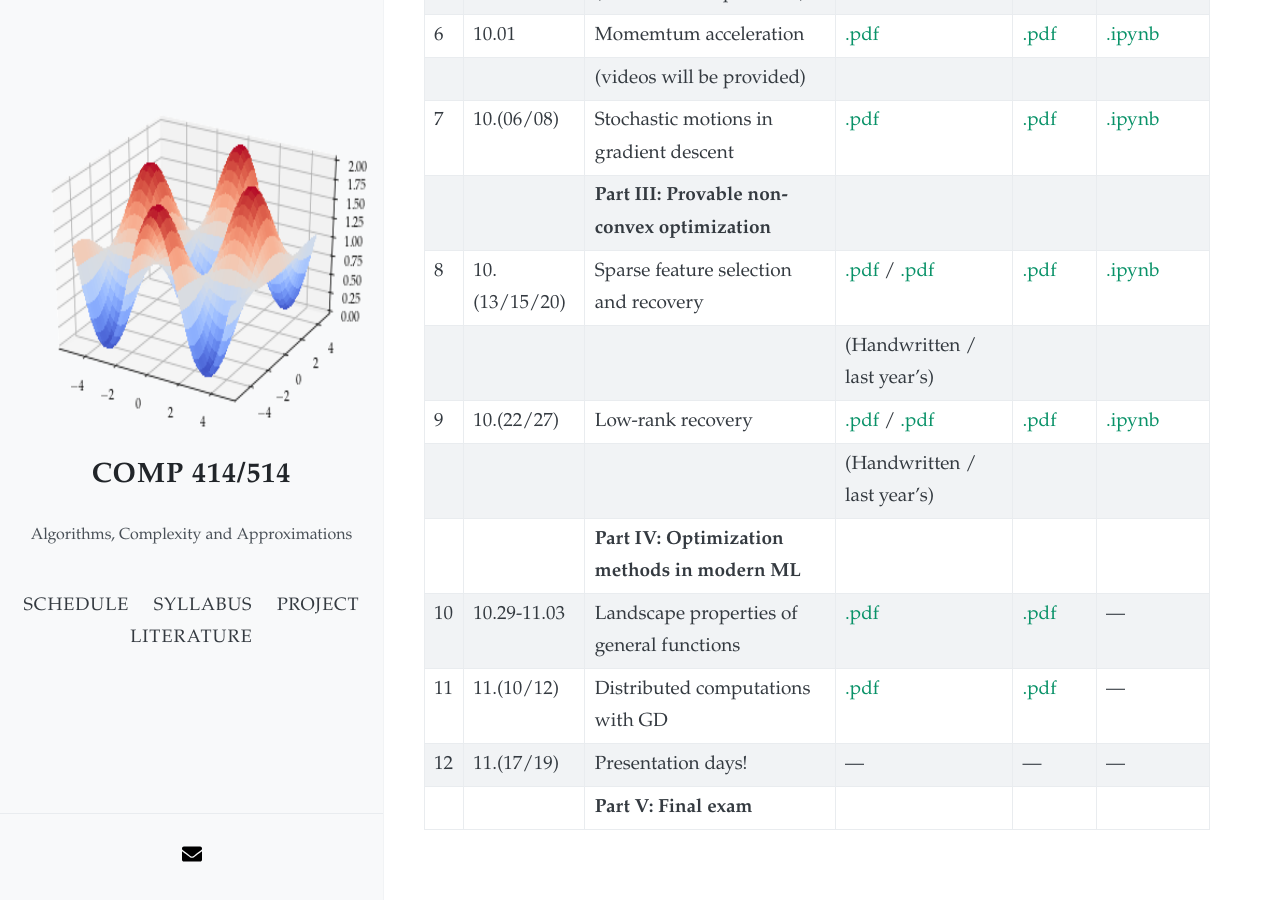
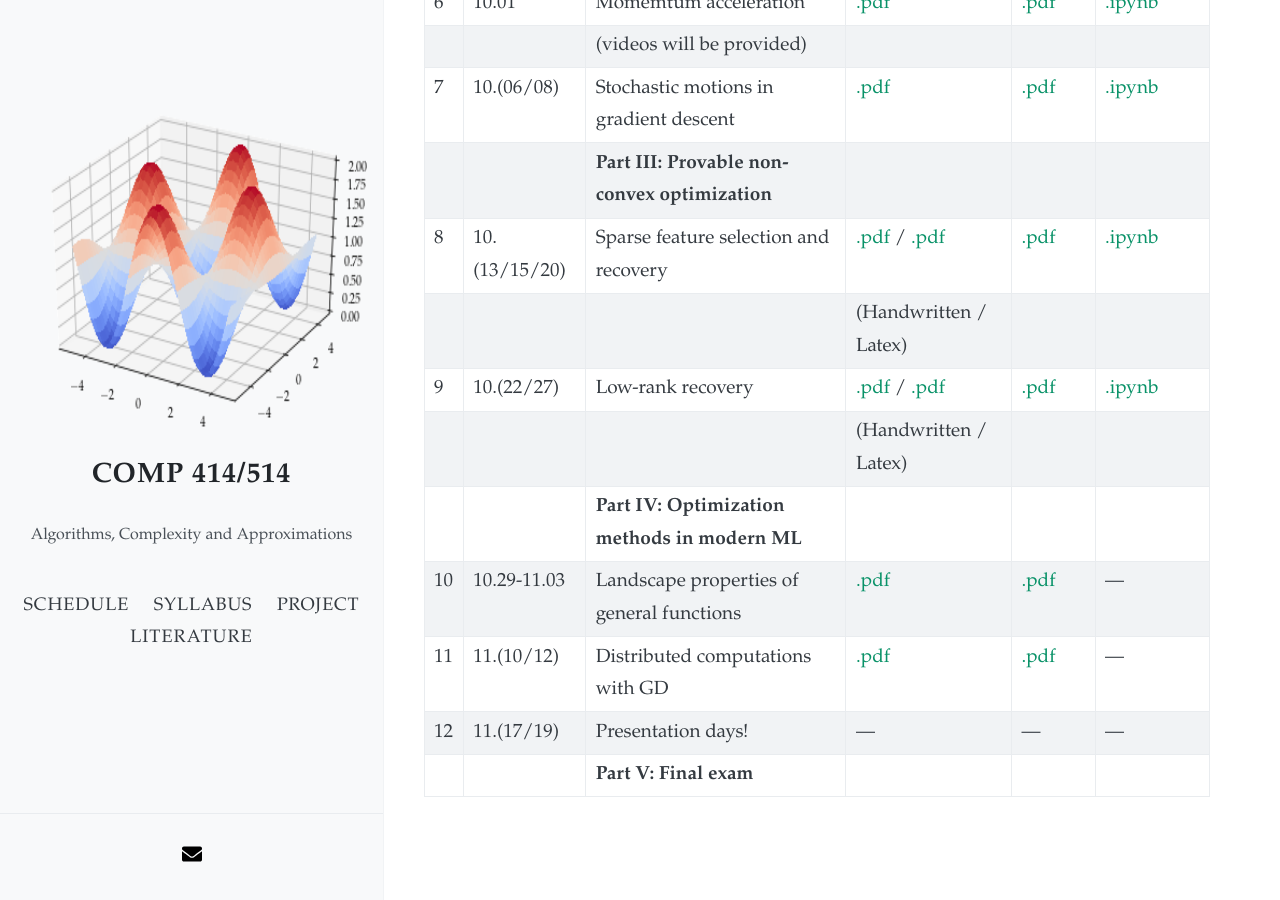
Before and after one commit to akyrillidis/comp414-514, a Jekyll site: the page built from schedule.md, in a window 1280 px wide and 900 px high, scrolled down 678 px. Built offline with Jekyll 4.4.1, drawn with Linux system fonts in a browser that asks for light colours; nearby versions of some CDN libraries; after the commit the page ends 1546 px from its top, so only the background shows below that.

Commit message:
Update schedule.md

```diff
--- a/schedule.md
+++ b/schedule.md
@@ -20,13 +20,13 @@
 | | | (videos will be provided) |  | |  |
 | 7 | 10.(06/08) | Stochastic motions in gradient descent | [.pdf](/schedule/images/chapter7.pdf)  | [.pdf](/schedule/images/Lecture 7.pdf) | [.ipynb](/schedule/images/Chapter 7.ipynb) |
 | | | **Part III: Provable non-convex optimization** | | | |
-| 8 | 10.(13/15/20) | Sparse feature selection and recovery | [.pdf](/schedule/images/Lecture 8 notes.pdf) / [.pdf]() | [.pdf](/schedule/images/Lecture 8.pdf) | [.ipynb](/schedule/images/Chapter 8.ipynb) |
-|  |  | | (Handwritten / last year's) |  | |
-| 9 | 10.(22/27) | Low-rank recovery | [.pdf](/schedule/images/Lecture 9 notes.pdf) / [.pdf]() | [.pdf](/schedule/images/Lecture 9.pdf) | [.ipynb](/schedule/images/Chapter 9.ipynb) |
-|  |  | | (Handwritten / last year's) |  | |
+| 8 | 10.(13/15/20) | Sparse feature selection and recovery | [.pdf](/schedule/images/Lecture 8 notes.pdf) / [.pdf](/schedule/images/chapter8.pdf) | [.pdf](/schedule/images/Lecture 8.pdf) | [.ipynb](/schedule/images/Chapter 8.ipynb) |
+|  |  | | (Handwritten / Latex) |  | |
+| 9 | 10.(22/27) | Low-rank recovery | [.pdf](/schedule/images/Lecture 9 notes.pdf) / [.pdf](/schedule/images/chapter9.pdf) | [.pdf](/schedule/images/Lecture 9.pdf) | [.ipynb](/schedule/images/Chapter 9.ipynb) |
+|  |  | | (Handwritten / Latex) |  | |
 | | | **Part IV: Optimization methods in modern ML** | | | |
-| 10 | 10.29-11.03 | Landscape properties of general functions | [.pdf](/schedule/images/Lecture 10 notes.pdf)  | [.pdf](/schedule/images/Lecture 10.pdf) | --- |
-| 11 | 11.(10/12) | Distributed computations with GD | [.pdf](/schedule/images/Lecture 11 notes.pdf) | [.pdf](/schedule/images/Lecture 11.pdf) | --- |
+| 10 | 10.29-11.03 | Landscape properties of general functions | [.pdf](/schedule/images/chapter10.pdf)  | [.pdf](/schedule/images/Lecture 10.pdf) | --- |
+| 11 | 11.(10/12) | Distributed computations with GD | [.pdf](/schedule/images/chapter11.pdf) | [.pdf](/schedule/images/Lecture 11.pdf) | --- |
 | 12 | 11.(17/19) | Presentation days!  | ---  | ---  | --- |
 | | | **Part V: Final exam** | | | |
 
```
